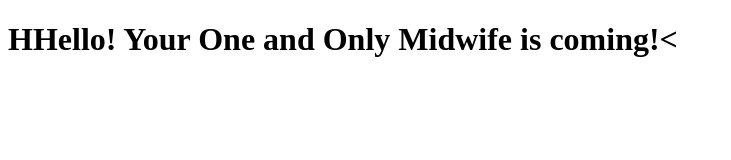
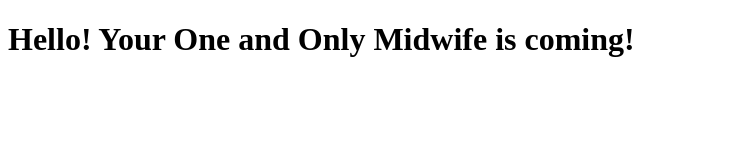
Before and after one commit to youroneandonlymidwife/github.io, a plain HTML site: page index.html in a window 1280 px wide. Shown: the whole page, without its empty margins (0-731 px from the left). Drawn offline with Linux system fonts and the light colour scheme.

Commit message:
Update index.html

```diff
--- a/index.html
+++ b/index.html
@@ -6,6 +6,6 @@
     <title>Your One and Only Midwife - YOOM</title>
   </head>
   <body>
-    <h1>HHello! Your One and Only Midwife is coming!<</h1>
+    <h1>Hello! Your One and Only Midwife is coming!</h1>
   </body>
 </html>
```
